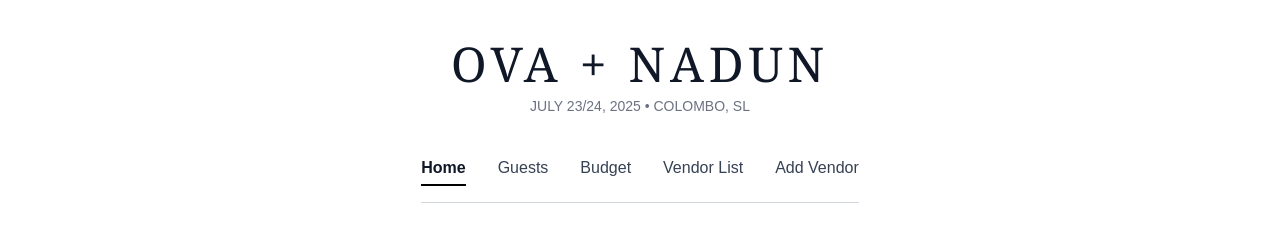
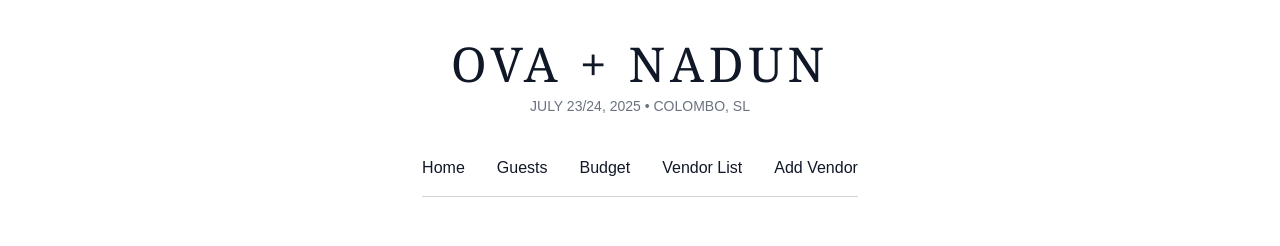
Before and after one commit to nadun7perera/wedding-planner-v2, a Next.js app: page /vendors in a window 1280 px wide. Shown: the top 246 px of the page. Built offline with nearby package versions, Linux system fonts and the light colour scheme; no server answers; the database is empty; a web font is replaced by a local one.

Commit message:
fixed link error

```diff
--- a/app/layout.tsx
+++ b/app/layout.tsx
@@ -64,16 +64,24 @@ export default function RootLayout({
 
           {/* Navigation */}
           <nav className="flex space-x-8 border-b border-gray-300 pb-4 mb-8">
-            <a href="/" className="border-b-2 border-black pb-1 font-semibold">Home</a>
+            <Link href="/" className="hover:underline">Home</Link>
+            <Link href="/guests" className="hover:underline">Guests</Link>
+            <Link href="/budget-tracker" className="hover:underline">Budget</Link>
+            <Link href="/vendors" className="hover:underline">Vendor List</Link>
+            <Link href="/vendors/addVendors" className="hover:underline">Add Vendor</Link>
+            {/* <a href="#" className="border-b-2 border-black pb-1 font-semibold">Home</a>
             <a href="/guests" className="hover:underline text-gray-700">Guests</a>
             <a href="/budget-tracker" className="hover:underline text-gray-700">Budget</a>
             <a href="/vendors" className="hover:underline text-gray-700">Vendor List</a>
-            <a href="/vendors/addVendors" className="hover:underline text-gray-700">Add Vendor</a>
+            <a href="/vendors/addVendors" className="hover:underline text-gray-700">Add Vendor</a> */}
           </nav>
           <main className="container mx-auto p-6">
             {children}
           </main>
         </div>
+
+
+
       </body>
     </html>
   );
```
